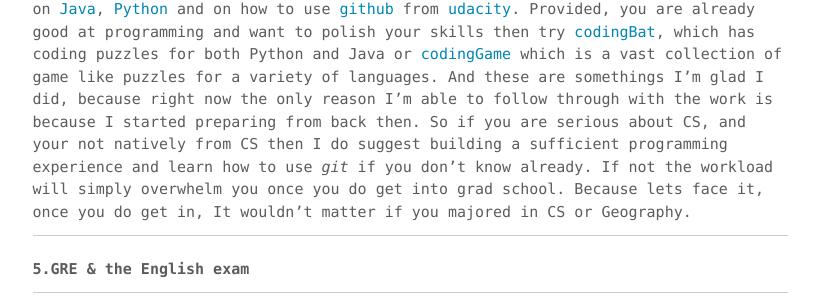
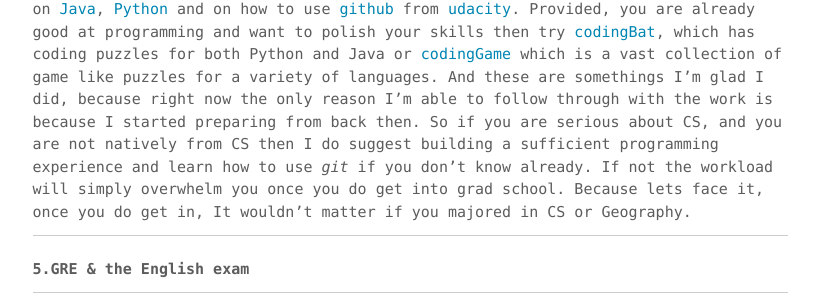
Before and after one commit to dherath/dherath.github.io, a Jekyll site: the page built from _posts/2017-09-15-Computational-Physics-to-Computer-Science.md, in a window 1280 px wide and 900 px high, scrolled down 4574 px. Shown: the part 215-521 px from the top of the window, without its empty margins (230-1049 px from the left). Built offline with Jekyll 4.4.1, drawn with Linux system fonts in a browser that asks for light colours.

Commit message:
post 6: fixed typo

```diff
--- a/_posts/2017-09-15-Computational-Physics-to-Computer-Science.md
+++ b/_posts/2017-09-15-Computational-Physics-to-Computer-Science.md
@@ -70,7 +70,7 @@
 This is something you can easily find advice on _google_ so I won't go into detail here. Try the website [gradcafe](https://thegradcafe.com){:target="new"}, it should have a large number of useful insight on this. Specifically, for a case when you will be switching fields, do tell that to the people who will be writing recommendation letters for you. In my case the _professors_ who wrote me recommendation letters were very helpful and gave really valuable advice.|
 
 |**5.Build your programming skills**
-Make sure you know a couple of programming languages really well. In my case I had prior experience in Java, C++ & Python but wasn't  _really good_ at them. So I took some free on-line courses to build my programming skills. I followed free courses on [Java](https://www.udacity.com/course/intro-to-java-programming--cs046){:target="new"}, [Python](https://www.udacity.com/course/programming-foundations-with-python--ud036){:target="new"} and on how to use [github](https://www.udacity.com/course/how-to-use-git-and-github--ud775){:target="new"} from [udacity](https://www.udacity.com){:target="new"}. Provided, you are already good at programming and want to polish your skills then try [codingBat](http://codingbat.com/java){:target="new"}, which has coding puzzles for both Python and Java or [codingGame](https://www.codingame.com/start){:target="new"} which is a vast collection of game like puzzles for a variety of languages. And these are somethings I'm glad I did, because right now the only reason I'm able to follow through with the work is because I started preparing from back then. So if you are serious about CS, and your not natively from CS then I do suggest building a sufficient programming experience and learn how to use _git_ if you don't know already. If not the workload will simply overwhelm you once you do get into grad school. Because lets face it, once you do get in, It wouldn't matter if you majored in CS or Geography. |
+Make sure you know a couple of programming languages really well. In my case I had prior experience in Java, C++ & Python but wasn't  _really good_ at them. So I took some free on-line courses to build my programming skills. I followed free courses on [Java](https://www.udacity.com/course/intro-to-java-programming--cs046){:target="new"}, [Python](https://www.udacity.com/course/programming-foundations-with-python--ud036){:target="new"} and on how to use [github](https://www.udacity.com/course/how-to-use-git-and-github--ud775){:target="new"} from [udacity](https://www.udacity.com){:target="new"}. Provided, you are already good at programming and want to polish your skills then try [codingBat](http://codingbat.com/java){:target="new"}, which has coding puzzles for both Python and Java or [codingGame](https://www.codingame.com/start){:target="new"} which is a vast collection of game like puzzles for a variety of languages. And these are somethings I'm glad I did, because right now the only reason I'm able to follow through with the work is because I started preparing from back then. So if you are serious about CS, and you are not natively from CS then I do suggest building a sufficient programming experience and learn how to use _git_ if you don't know already. If not the workload will simply overwhelm you once you do get into grad school. Because lets face it, once you do get in, It wouldn't matter if you majored in CS or Geography. |
 
 |**5.GRE & the English exam**
 Again, advice on acing the standardize tests are abundantly on-line. So, _google_ is your best friend. Do check on [gradcafe](https://thegradcafe.com){:target="new"} because it has recent applicant information for grad schools for various fields for the previous years in addition to information on their acceptance and their standardize exam scores. So if there are some universities you like, searching for them in [gradcafe](https://thegradcafe.com){:target="new"} would give a decent idea about the expected GRE scores for a specific university or program.|
```
Also changed, not shown: 2 other files.
